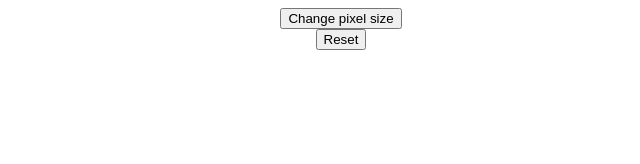
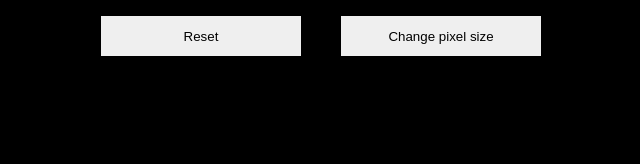
Before and after one commit to jdogcodey/etch-a-sketch, a plain HTML site: page index.html in a window 1280 px wide. Shown: the whole page, without its empty margins (299-939 px from the left). Drawn offline with Linux system fonts and the light colour scheme.

Commit message:
Finished project

```diff
--- a/script.js
+++ b/script.js
@@ -1,18 +1,24 @@
-const container = document.querySelector(`#container`);
-
 let i = 1;
 let j = 1;
 let k = 1;
 let l = 1;
 let m = 0;
 let n = 0;
-
 let userChosenNumber = 16;
-
 let userInput = 0;
-
 const xContainerDivs = [];
 const yBoxDivs = [];
+
+const container = document.querySelector(`#container`);
+
+const div1 = document.createElement('div');
+div1.id = 'div1';
+document.body.appendChild(div1);
+
+function random_rgba() {
+    var o = Math.round, r = Math.random, s = 255;
+    return 'rgba(' + o(r()*s) + ',' + o(r()*s) + ',' + o(r()*s) + ',' + r().toFixed(1) + ')';
+};
 
 function resetter() {
     let boxes = document.getElementsByClassName('box');
@@ -24,7 +30,8 @@ function resetter() {
 const resetButton = document.createElement('button');
     resetButton.textContent = 'Reset';
     resetButton.addEventListener('click', resetter);
-document.body.appendChild(resetButton);
+    resetButton.classList.add('button');
+div1.appendChild(resetButton);
 
 let playRound
 (playRound = function playAgain() {
@@ -52,7 +59,8 @@ window.addEventListener("DOMContentLoaded", function () {
         for (l = 1; l <= userChosenNumber; l++) {
         document.getElementById(`box${k}container${l}`).addEventListener('mouseenter', function () {
             // console.log(this.id);
-            this.style.backgroundColor = 'red';
+            let color = random_rgba();
+            this.style.backgroundColor = color;
         });
         };
         };
@@ -77,5 +85,5 @@ window.addEventListener("DOMContentLoaded", function () {
         resetter ();
         makeItRed();
     });
-document.body.appendChild(noOfBoxButton);
+div1.appendChild(noOfBoxButton);
 });
--- a/styles.css
+++ b/styles.css
@@ -1,12 +1,14 @@
 html, body {
-    height: 500px;
-    width: 500px;
+    height: 520px;
+    width: 520px;
     display: flex;
     margin-left: auto;
     margin-right: auto;
     justify-content: center;
     align-items: center;
     flex-direction: column-reverse;
+    background-color: black;
+    margin-top: 20px;
 }
 
 div {
@@ -25,9 +27,25 @@ div {
     align-self: center;
     margin-left: auto;
     margin-right: auto;
+    height: 500px;
+    width: 500px;
 }
 
 .box {
     flex-direction: row;
     flex: auto;
 }
+
+button {
+    background: 'black';
+    width: 200px;
+    height: 40px;
+    margin: 20px;
+    justify-self: center;
+    padding: 10px;
+    border: 4px;
+}
+
+#div1 {
+    margin: 20px;
+}
```
